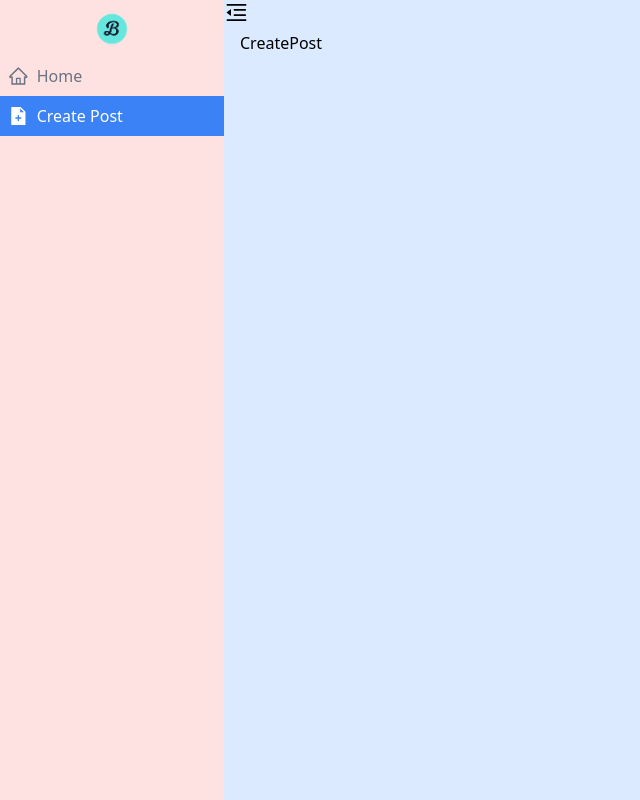
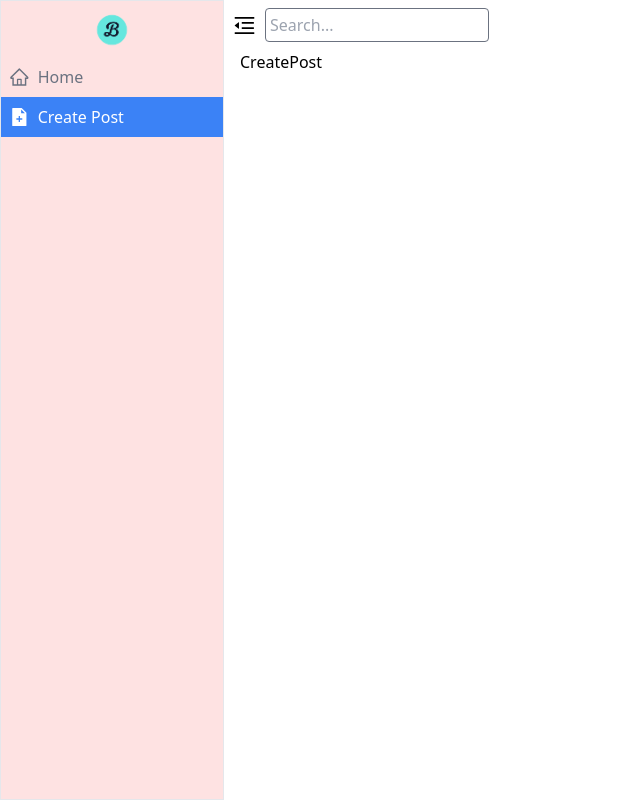
Before and after one commit to Muskulee/anonymous-admin, a React (Create React App) app: page /create-post in a window 1280 px wide. Shown: the whole page, without its empty margins (0-640 px from the left). Built offline with nearby package versions, Linux system fonts and the light colour scheme.

Commit message:
Search bar and form added

```diff
--- a/src/App.js
+++ b/src/App.js
@@ -5,6 +5,7 @@ import CreatePost from "./components/CreatePost";
 import Home from "./components/Home";
 import Navbar from "./components/Navbar";
 import NotFound from "./components/NotFound";
+import SearchForm from "./components/SearchForm";
 import UpdatePost from "./components/UpdatePost";
 
 export default function App() {
@@ -21,14 +22,22 @@ export default function App() {
       {/* nav section */}
 
       <div
-        className={getNavWidth() + " h-screen bg-red-100 transition-width"}
+        className={
+          getNavWidth() +
+          " min-h-screen bg-red-100 transition-width border border-right"
+        }
       >
+        <div className="sticky top-0">
           <Navbar closed={closedNav} />
+        </div>
       </div>
 
       {/* content section */}
 
-      <div className="flex-1 min-h-screen bg-blue-100">
+      {/* <div className="flex-1 min-h-screen bg-blue-100"> */}
+      <div className="flex-1 min-h-screen">
+        <div className="sticky top-0">
+          <div className="flex item-center p-2 space-x-2">
             <button onClick={toggleNav}>
               {closedNav ? (
                 <AiOutlineMenuUnfold size="25" />
@@ -36,6 +45,11 @@ export default function App() {
                 <AiOutlineMenuFold size="25" />
               )}
             </button>
+
+            <SearchForm />
+          </div>
+        </div>
+
         {/* Create The Routes Here */}
         <div className="max-w-screen-lg mx-auto">
           <Routes>
@@ -44,6 +58,7 @@ export default function App() {
             <Route path="/update-post" element={<UpdatePost />} />
             <Route path="*" element={<NotFound />} />
           </Routes>
+
         </div>
       </div>
     </div>
--- /dev/null
+++ b/src/components/SearchForm.jsx
@@ -0,0 +1,12 @@
+import React from "react";
+
+export default function SearchForm() {
+  return (
+    <form>
+      <input
+        placeholder="Search..."
+        className="border border-gray-500 outline-none rounded p-1 focus:ring-1 ring-blue-500 w-56"
+      />
+    </form>
+  );
+}
```
Also changed, not shown: src/components/Navbar.jsx (+4 -9 lines). Lines whose indentation alone changed are shown as unchanged.
